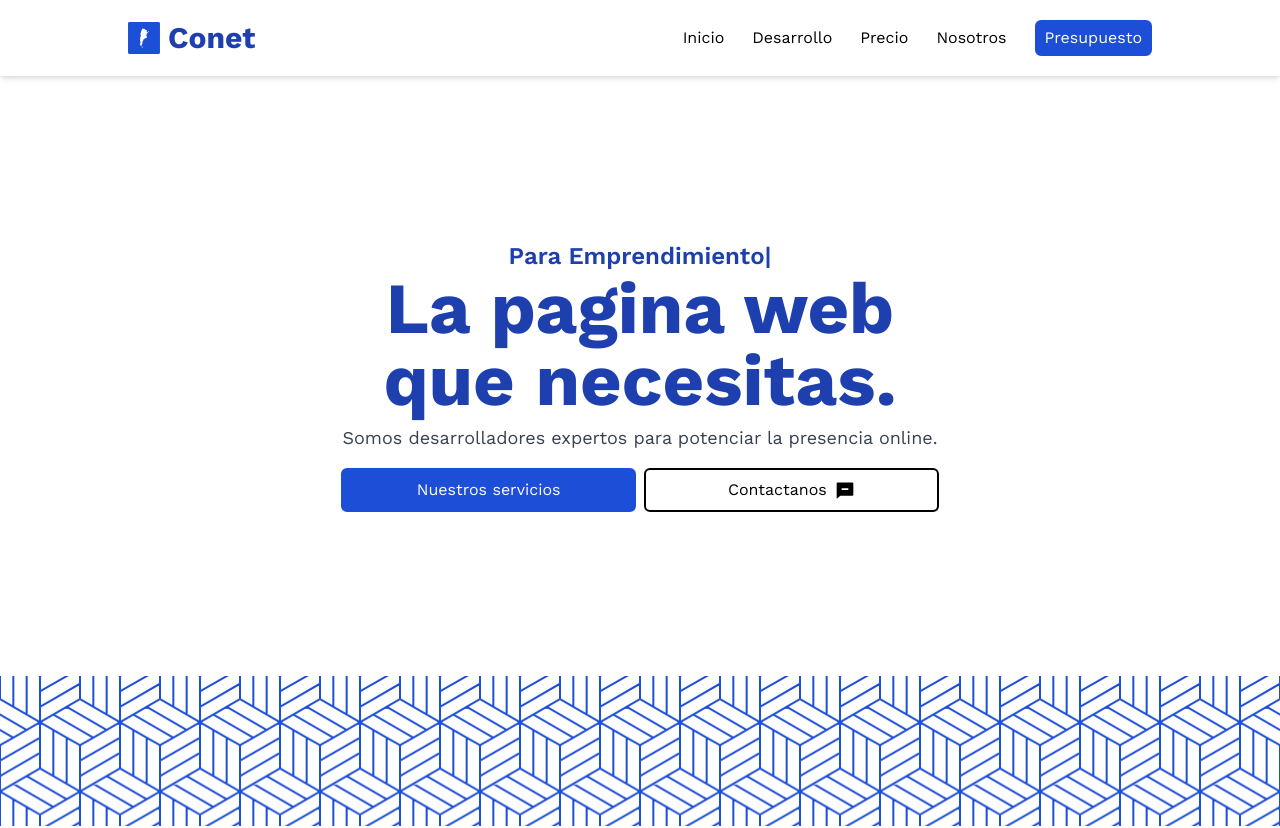
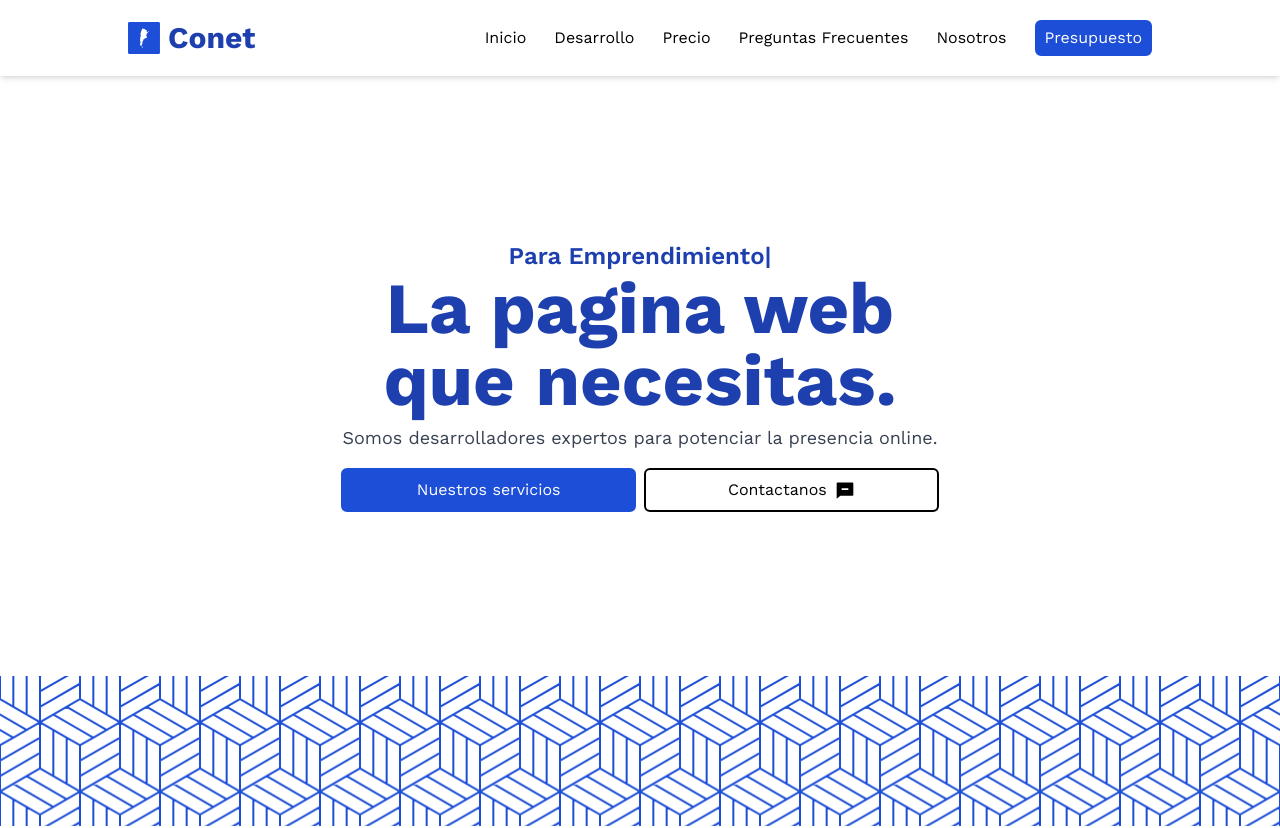
Before and after one commit to nahugomez/conet-web-development, a React (Vite) app: page / in a window 1280 px wide. Shown: the top 828 px of the page. Built offline with nearby package versions, Linux system fonts and the light colour scheme.

Commit message:
Navbar Links Modified

```diff
--- a/src/components/Navbar.jsx
+++ b/src/components/Navbar.jsx
@@ -9,6 +9,7 @@ const Navbar = () => {
         { text: "Inicio", ref: "#" },
         { text: "Desarrollo", ref: "#" },
         { text: "Precio", ref: "#" },
+        { text: "Preguntas Frecuentes", ref: "#" },
         { text: "Nosotros", ref: "#" },
     ];
 
```
